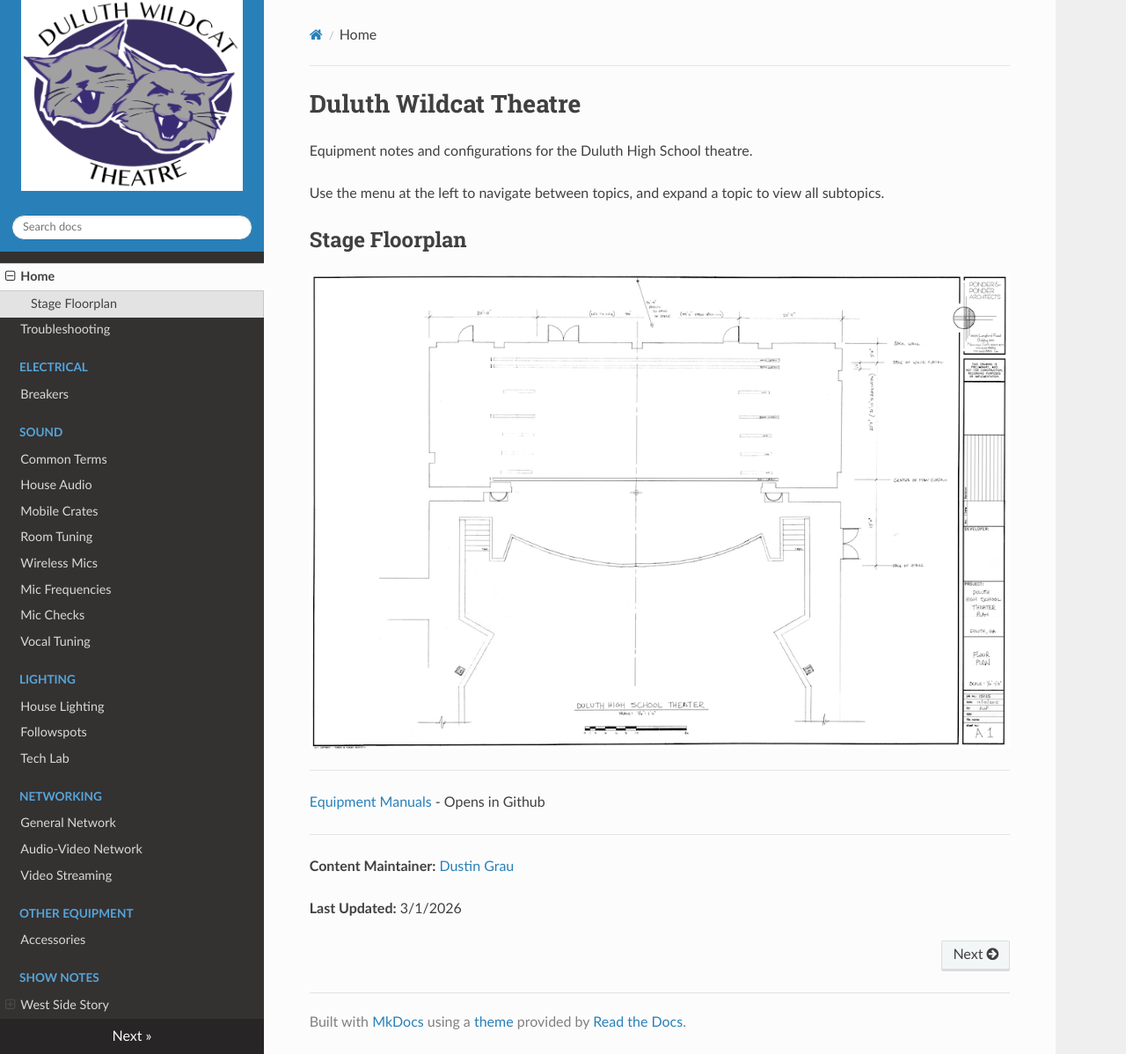
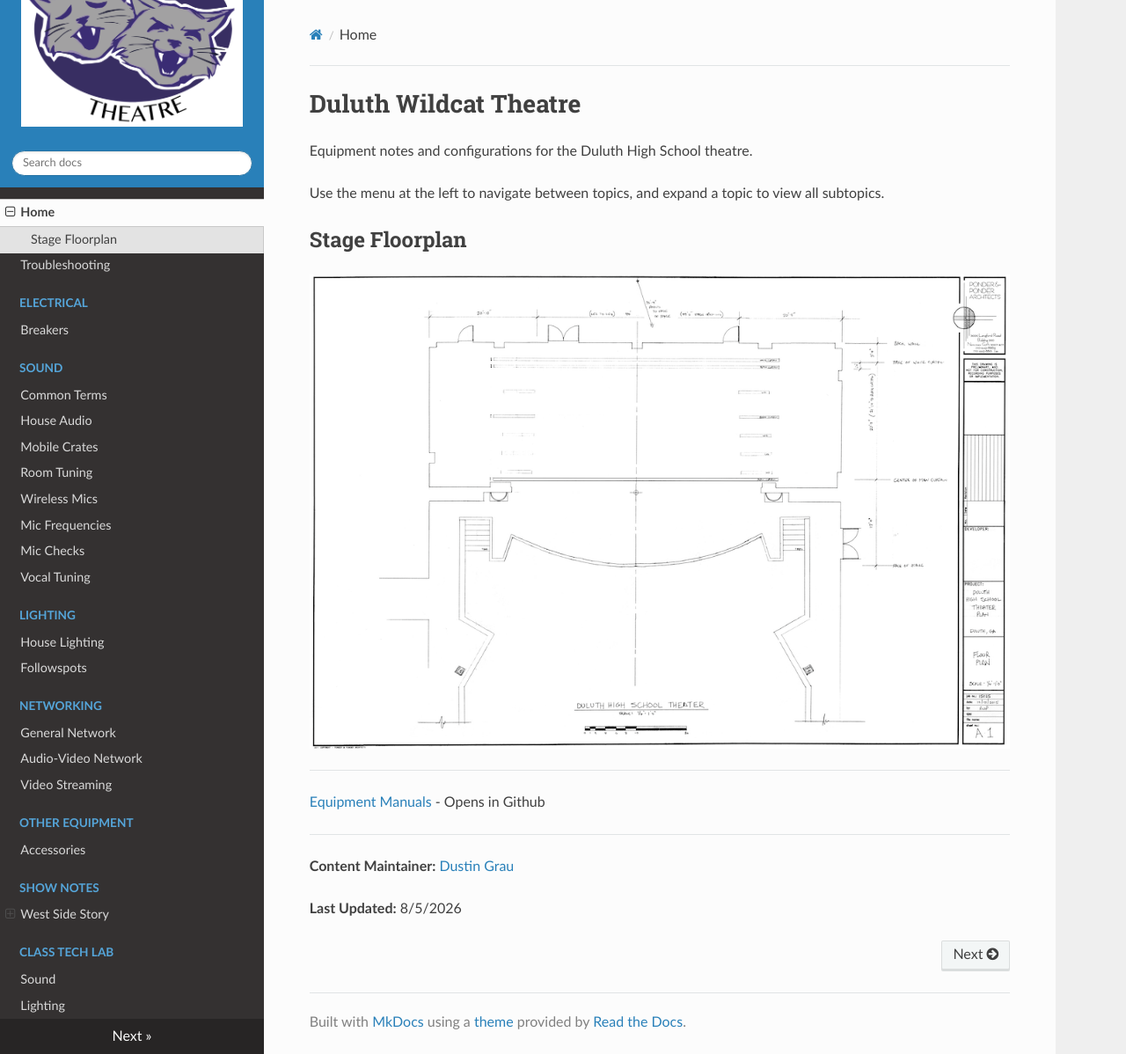
Before and after one commit to DustinGrau/DuluthTheatre, an MkDocs documentation site: the page built from docs/index.md, in a window 1280 px wide and 1198 px high. Shown: the whole window at 88% size. Built offline with MkDocs 1.6.1, drawn with Linux system fonts in a browser that asks for light colours; nearby versions of some CDN libraries.

Commit message:
Separate new tech lab content

```diff
--- a/docs/index.md
+++ b/docs/index.md
@@ -16,4 +16,4 @@ Use the menu at the left to navigate between topics, and expand a topic to view
 
 **Content Maintainer:** [Dustin Grau](mailto:dustin.grau@gmail.com)
 
-**Last Updated:** 3/1/2026
+**Last Updated:** 8/5/2026
--- a/mkdocs.yml
+++ b/mkdocs.yml
@@ -64,7 +64,6 @@ nav:
   - Lighting:
     - House Lighting: lighting-house.md
     - Followspots: lighting-spotlights.md
-    - Tech Lab: lighting-techlab.md
   - Networking:
     - General Network: network-general.md
     - Audio-Video Network: network-av.md
@@ -76,3 +75,6 @@ nav:
       - Overview: show-wss.md
       - Audio Setup: show-wss-audio.md
       - Audio Scenes: show-wss-scenes.md
+  - Class Tech Lab:
+    - Sound: audio-techlab.md
+    - Lighting: lighting-techlab.md
```
Also changed, not shown: 1 other file.
